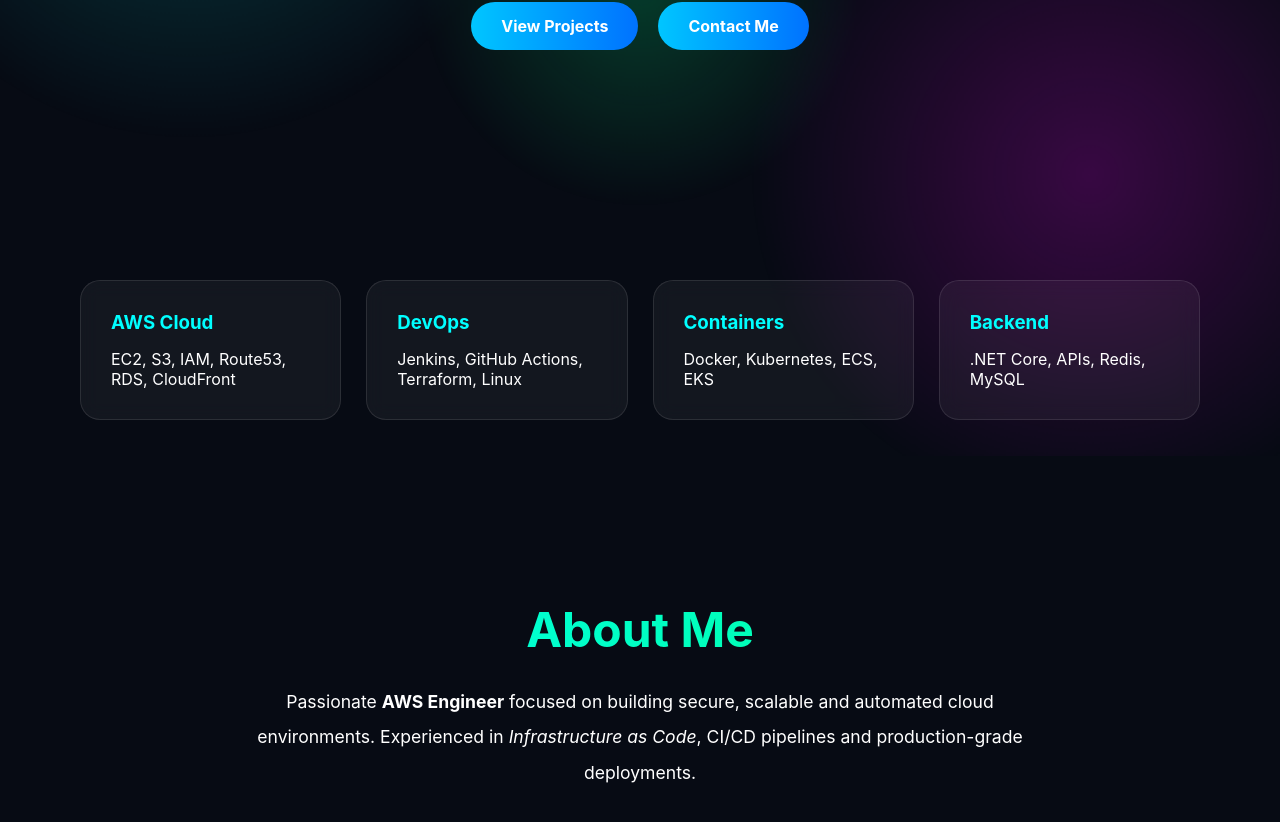
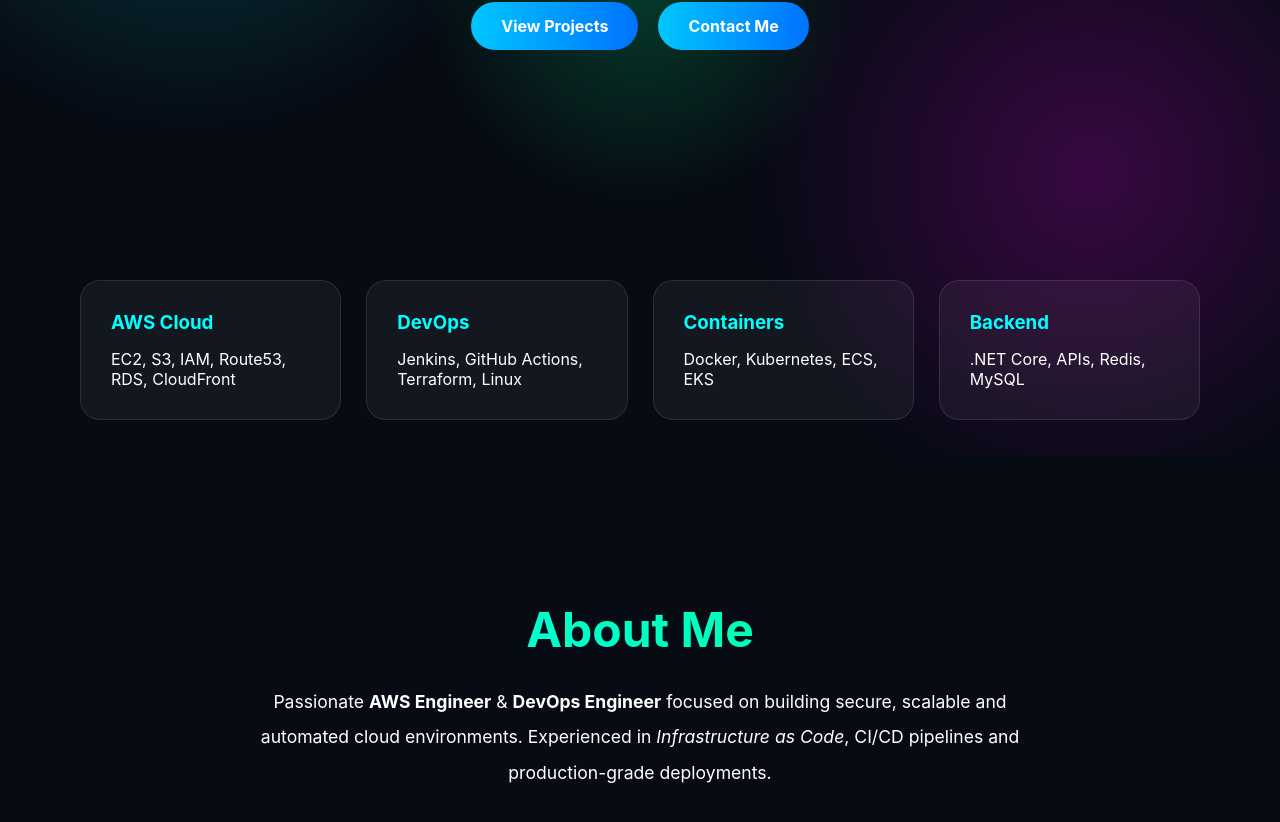
Before and after one commit to shivpatel4251/shivamvp.me, a React (Vite) app: page / in a window 1280 px wide. Shown: the part 413-1235 px from the top of the page. Built offline with nearby package versions, Linux system fonts and the light colour scheme.

Commit message:
testing pipeline

```diff
--- a/src/App.jsx
+++ b/src/App.jsx
@@ -72,7 +72,7 @@ export default function App() {
         <h2>About Me</h2>
 
         <p>
-          Passionate <b>AWS Engineer</b> focused on building
+          Passionate <b>AWS Engineer</b> & <b>DevOps Engineer</b> focused on building
           secure, scalable and automated cloud environments.
           Experienced in <i>Infrastructure as Code</i>,
           CI/CD pipelines and production-grade deployments.
```
